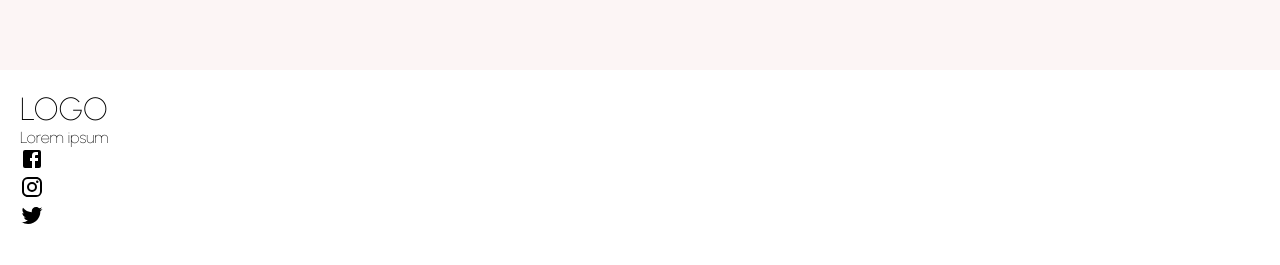
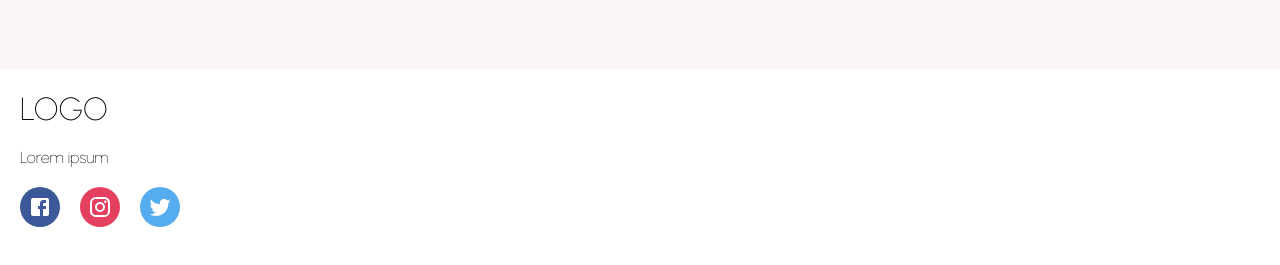
Before and after one commit to johnyoun28/E-commerce, a React (Create React App) app: page / in a window 1280 px wide. Shown: the part 2666-2931 px from the top of the page. Built offline with nearby package versions, Linux system fonts and the light colour scheme.

Commit message:
working on center

```diff
--- a/src/Components/Footer.js
+++ b/src/Components/Footer.js
@@ -3,7 +3,7 @@ import React from 'react'
 import styled from 'styled-components'
 
 const Container = styled.div`
-    display: flex;
+    /* display: flex; */
 `
 const Left = styled.div`
     flex: 1;
@@ -15,20 +15,37 @@ const Logo = styled.h1`
 
 `
 const Desc = styled.p`
+    margin: 20px 0px;
 
 `
 const SocialContainer = styled.div`
-
+    display: flex;
 `
 const SocialIcon = styled.div`
-
+    width: 40px;
+    height: 40px;
+    border-radius: 50%;
+    color: white;
+    display: flex;
+    align-items: center;
+    justify-content: center;
+    background-color: #${props => props.color};
+    margin-right: 20px;
 `
 
 const Center = styled.div`
     flex: 1;
+    padding: 20px;
 `
+const Title = styled.h3``
+
+const List = styled.ul``
+
+const ListItem = styled.li
+
 const Right = styled.div`
     flex: 1;
+    padding: 20px;
 `
 
 const Footer = () => {
@@ -38,18 +55,32 @@ const Footer = () => {
             <Logo>LOGO</Logo>
             <Desc>Lorem ipsum</Desc>
             <SocialContainer>
-                <SocialIcon>
+                <SocialIcon color='3B5999'>
                     <Facebook/>
                 </SocialIcon>
-                <SocialIcon>
+                <SocialIcon color='E4405F'>
                     <Instagram/>
                 </SocialIcon>
-                <SocialIcon>
+                <SocialIcon color='55ACEE'>
                     <Twitter/>
                 </SocialIcon>
             </SocialContainer>
         </Left>
         <Center>
+
+            {/* <Title>Useful Links</Title>
+            <List>
+                <ListItem>Home</ListItem>
+                <ListItem>Cart</ListItem>
+                <ListItem>Men Fashion</ListItem>
+                <ListItem>Women Fashion</ListItem>
+                <ListItem>Accessories</ListItem>
+                <ListItem>My Account</ListItem>
+                <ListItem>Order Tracking</ListItem>
+                <ListItem>Wishlist</ListItem>
+                <ListItem>Wishlist</ListItem>
+                <ListItem>Terms</ListItem>
+            </List> */}
 
         </Center>
         <Right>
```
